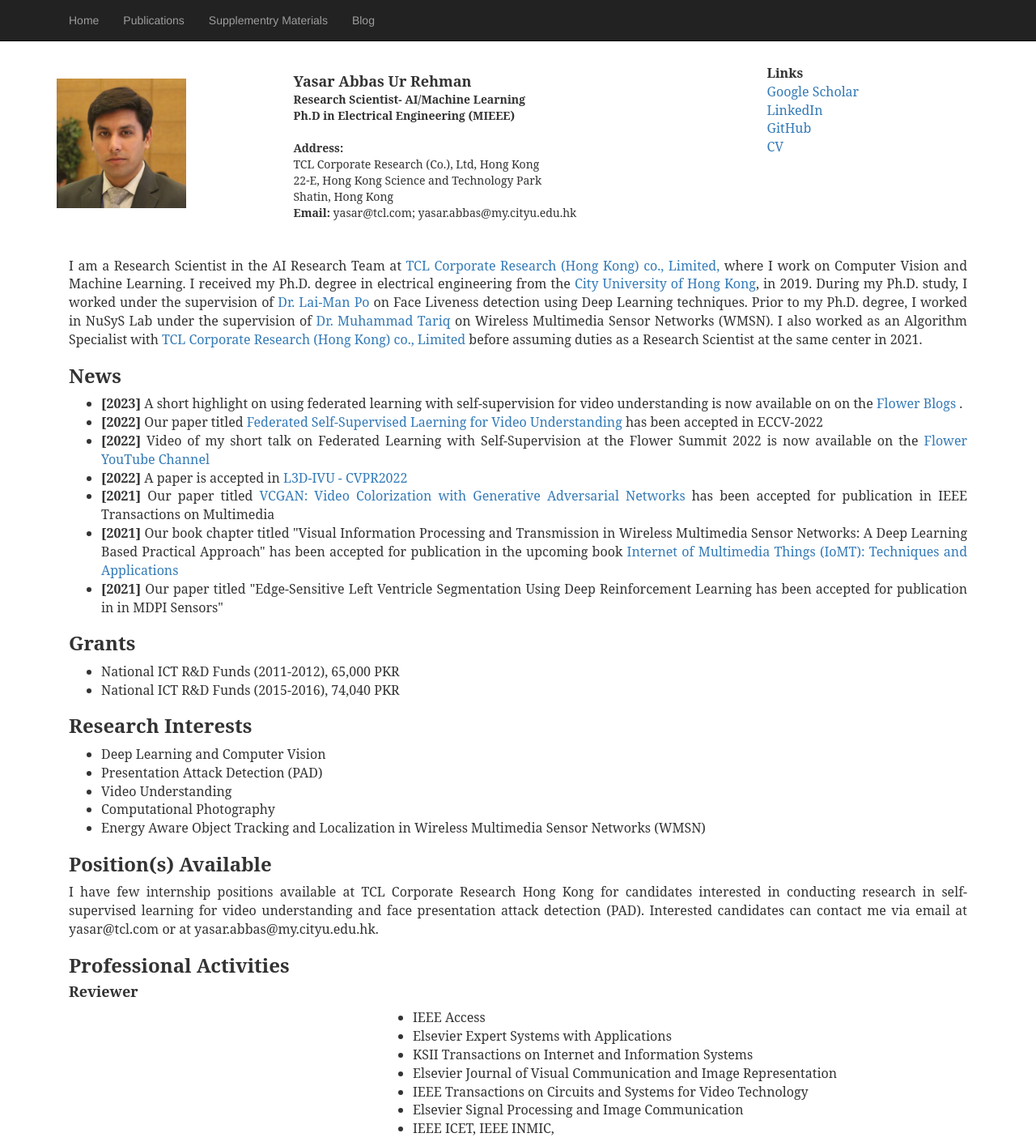
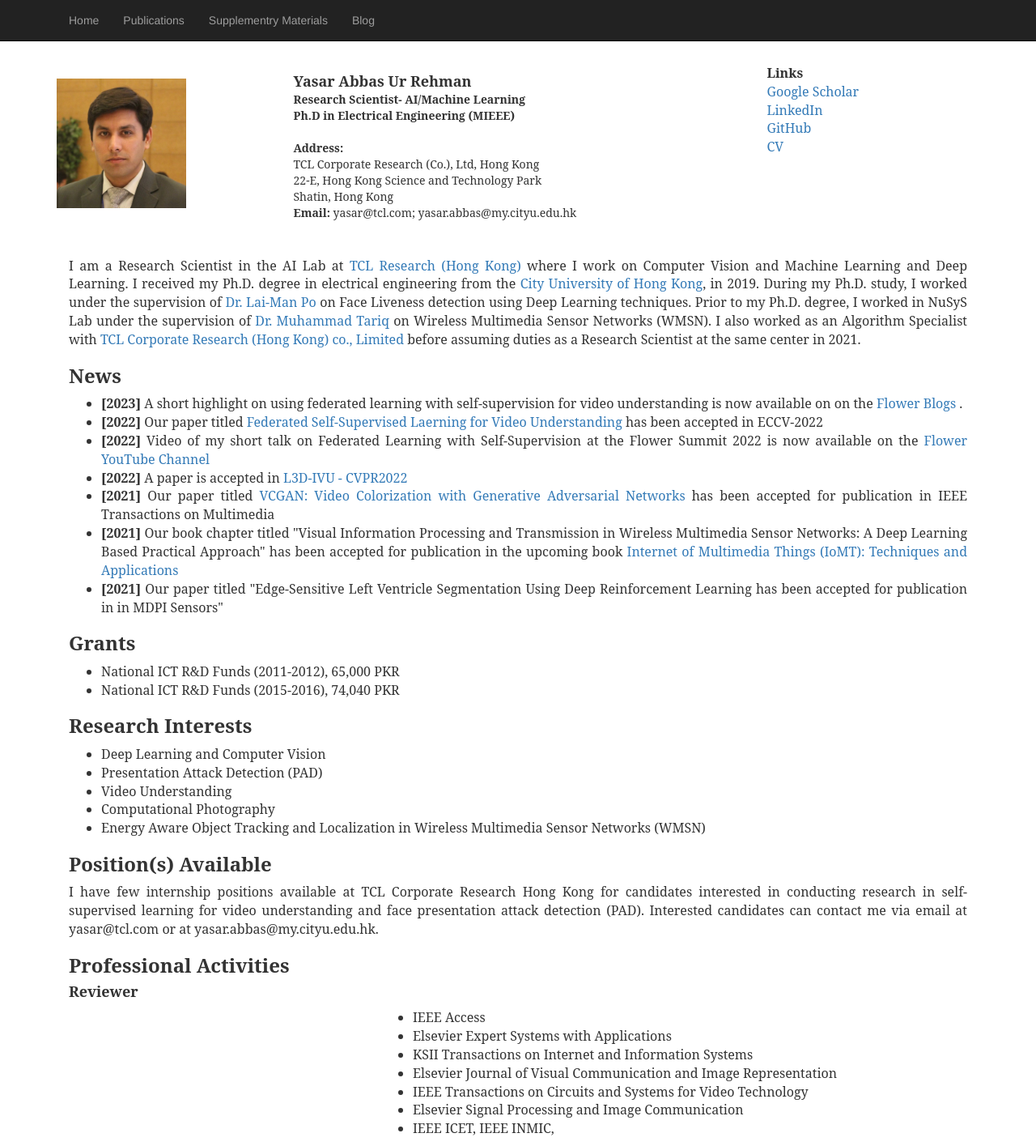
Before and after one commit to yasar-rehman/yasar, a Jekyll site: the page built from index.html, in a window 1280 px wide. Shown: the whole page at 81% size. Built offline with Jekyll 4.4.1, drawn with Linux system fonts in a browser that asks for light colours; some web fonts are replaced.

Commit message:
Update index.html

```diff
--- a/index.html
+++ b/index.html
@@ -34,9 +34,9 @@ title: yasar
 
 <div class="col-md-12 pull-right">
 	<div style="margin-top:3%; text-align:justify; font-family: 'Serif', Times New Roman; font-size: 18px">
-		<p style="font-family: 'Serif', Times New Roman; font-size: 16px"> I am a Research Scientist in the AI Research Team at
-			<a href="http://tclrd.com.hk/"> TCL Corporate Research (Hong Kong) co., Limited,</a> where I work on Computer Vision and
-			Machine Learning.
+		<p style="font-family: 'Serif', Times New Roman; font-size: 16px"> I am a Research Scientist in the AI Lab at
+			<a href="https://www.linkedin.com/company/tcl-corporate-research-hk-co-ltd/mycompany/"> TCL Research (Hong Kong) </a> where I work on Computer Vision and
+			Machine Learning and Deep Learning.
 			I received my Ph.D. degree in electrical engineering
 			from the <a href="https://www.cityu.edu.hk/">City University of Hong Kong</a>, in 2019.
 			During my Ph.D. study, I worked under the supervision of <a href="http://www.ee.cityu.edu.hk/~lmpo/"> Dr. Lai-Man Po </a> on
```
